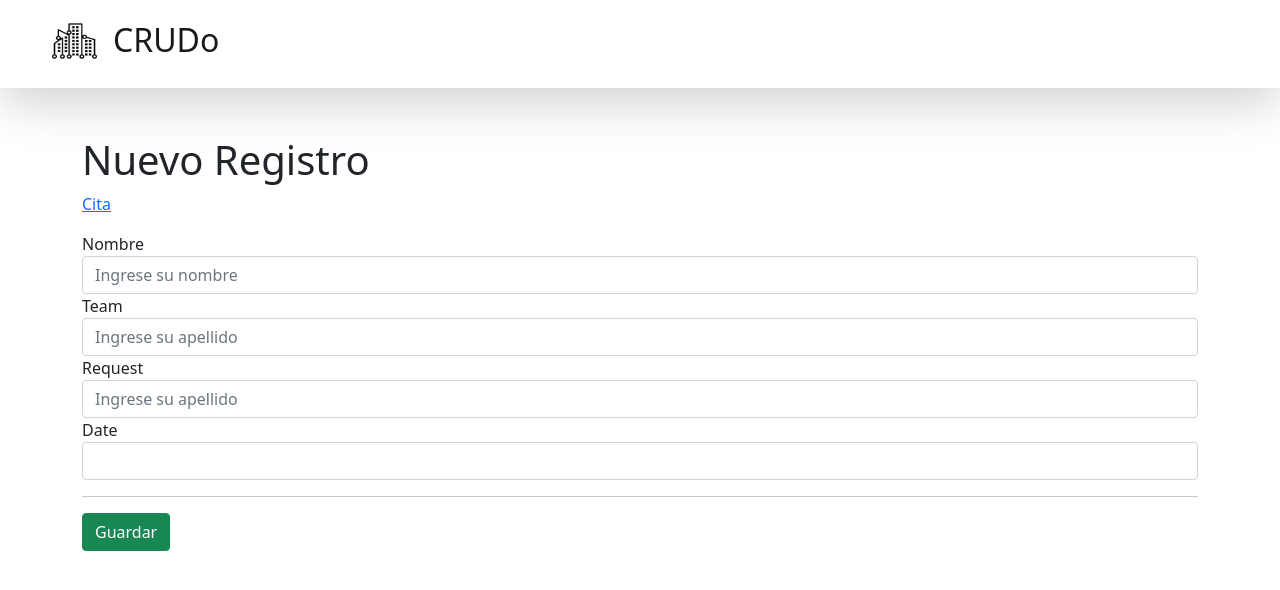
After one commit to DanielaTob/CRUDo-MVC, a PHP site: template view/alumno/alumno-nuevo.php in a window 1280 px wide. The commit adds this page. Shown: the top 590 px of the page. Run offline with PHP 8.4, Linux system fonts and the light colour scheme; the template is opened without the code that fills it, so the values that code supplies are empty; some libraries are stand-ins or nearby versions.

Commit message:
bug fixed

```diff
--- a/index.php
+++ b/index.php
@@ -2,6 +2,7 @@
 require_once 'model/database.php';
 
 $controller = 'alumno';
+
 
 // Todo esta lógica hara el papel de un FrontController
 if(!isset($_REQUEST['c']))
--- /dev/null
+++ b/view/alumno/alumno-nuevo.php
@@ -0,0 +1,39 @@
+<div class="container">
+<h1 class="page-header">
+   Nuevo Registro
+</h1>
+
+<ol class="breadcrumb">
+  <li><a href="?c=Alumno">Cita</a></li>
+</ol>
+
+<form id="frm-alumno" action="?c=Alumno&a=Guardar" method="post" enctype="multipart/form-data">
+
+
+    <div class="form-group">
+        <label>Nombre</label>
+        <input type="text" name="Client_name"  class="form-control" placeholder="Ingrese su nombre" />
+    </div>
+
+    <div class="form-group">
+        <label>Team</label>
+        <input type="text" name="Team"  class="form-control" placeholder="Ingrese su apellido"  />
+    </div>
+
+    <div class="form-group">
+        <label>Request</label>
+        <input type="text" name="Request" class="form-control" placeholder="Ingrese su apellido" />
+    </div>
+
+
+    <div class="form-group">
+        <label>Date</label>
+        <input type="text" name="Date" class="form-control datepicker" />
+    </div>
+
+    <hr />
+
+    <div class="text-right">
+        <button class="btn btn-success">Guardar</button>
+    </div>
+</form>
--- a/view/banner.php
+++ b/view/banner.php
@@ -5,7 +5,7 @@
   <hr class="my-4">
   <p>It uses utility classes for typography and spacing to space content out within the larger container.</p>
   <p class="lead">
-   <a class="btn btn-primary" href="?c=Alumno&a=Crud">Nueva cita</a>
+   <a class="btn btn-primary" href="?c=Alumno&a=Nuevo">Nueva cita</a>
   </p>
   </div>
 </div>
```
Also changed, not shown: controller/alumno.controller.php (+16 -1 lines), model/alumno.php (+5 -3 lines).
